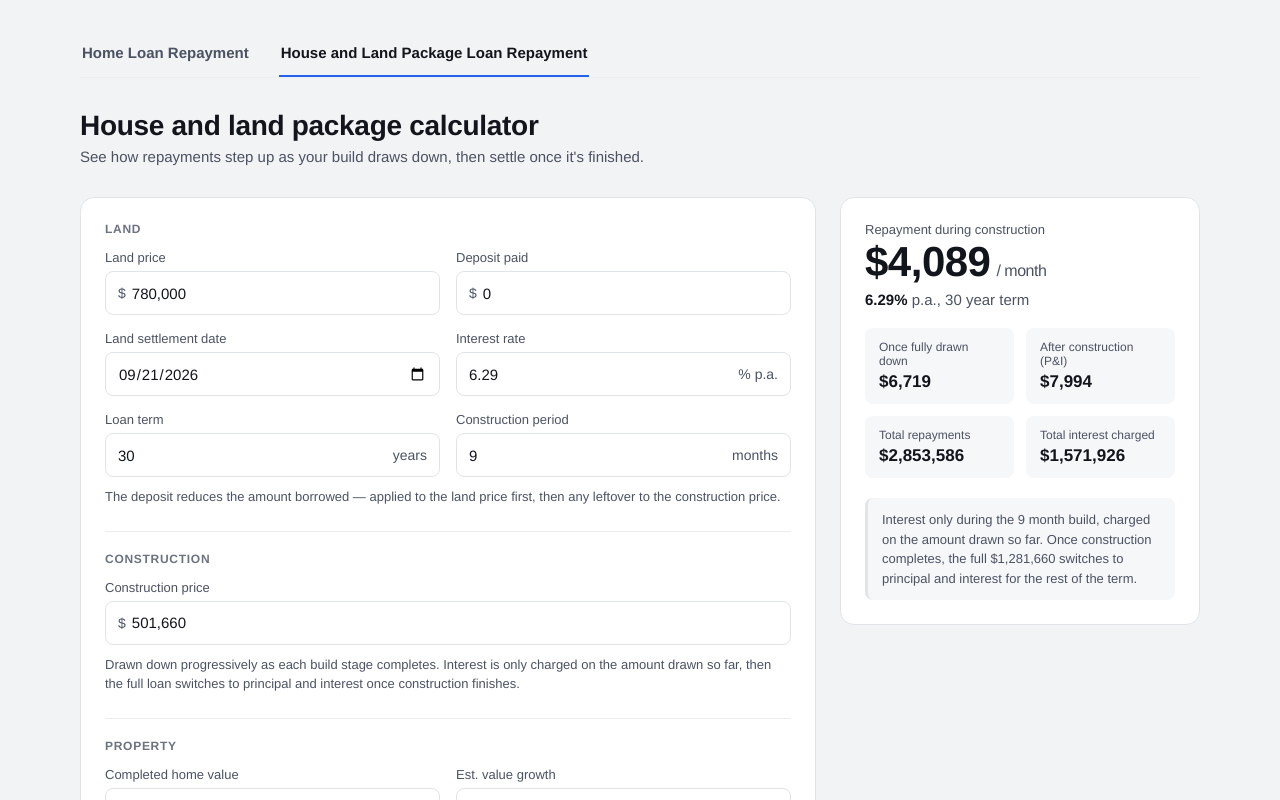
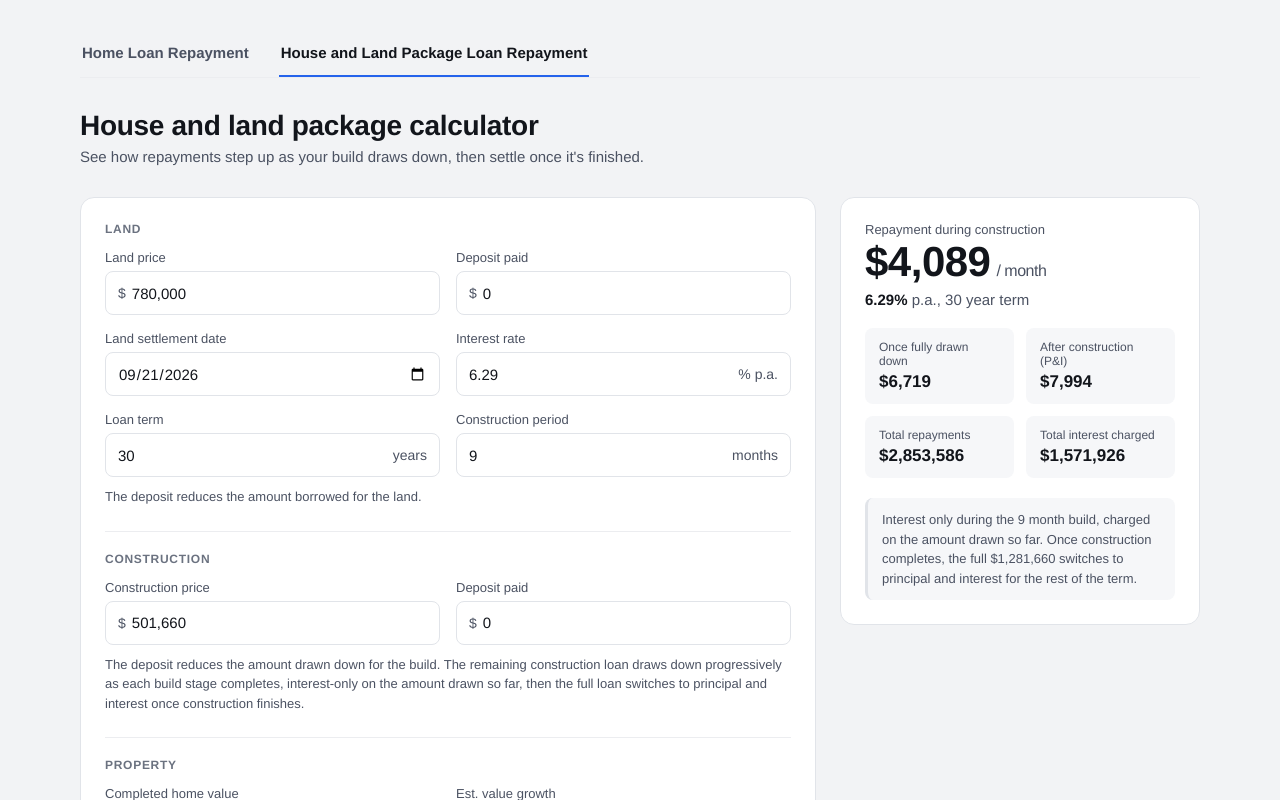
Before and after one commit to shubhankar1995/loan-calculators, a React (Vite) app: page / in a window 1280 px wide. Both pictures are taken after a click on the tab "House and Land Package Loan Repayment". Shown: the top 800 px of the page. Built offline with nearby package versions, Linux system fonts and the light colour scheme.

Commit message:
feat: rename depositAmount to landDepositAmount and add constructionDepositAmount for clarity

```diff
--- a/src/HouseAndLandCalculator.tsx
+++ b/src/HouseAndLandCalculator.tsx
@@ -14,7 +14,8 @@ type View = 'graph' | 'table'
 export function HouseAndLandCalculator() {
   const [landAmount, setLandAmount] = useState(780000)
   const [constructionAmount, setConstructionAmount] = useState(501660)
-  const [depositAmount, setDepositAmount] = useState(0)
+  const [landDepositAmount, setLandDepositAmount] = useState(0)
+  const [constructionDepositAmount, setConstructionDepositAmount] = useState(0)
   const [startDate, setStartDate] = useState(() => todayISODate())
   const [termYears, setTermYears] = useState(30)
   const [ratePercent, setRatePercent] = useState(6.29)
@@ -30,13 +31,23 @@ export function HouseAndLandCalculator() {
       calculateHouseAndLand({
         landAmount,
         constructionAmount,
-        depositAmount,
+        landDepositAmount,
+        constructionDepositAmount,
         termYears,
         annualRatePercent: ratePercent,
         constructionMonths,
         stages,
       }),
-    [landAmount, constructionAmount, depositAmount, termYears, ratePercent, constructionMonths, stages],
+    [
+      landAmount,
+      constructionAmount,
+      landDepositAmount,
+      constructionDepositAmount,
+      termYears,
+      ratePercent,
+      constructionMonths,
+      stages,
+    ],
   )
 
   const caption = `Interest rate ${ratePercent}% p.a., interest only for the ${constructionMonths} month build, then principal and interest of ${formatRepayment(
@@ -55,7 +66,8 @@ export function HouseAndLandCalculator() {
           <HouseAndLandInputs
             landAmount={landAmount}
             constructionAmount={constructionAmount}
-            depositAmount={depositAmount}
+            landDepositAmount={landDepositAmount}
+            constructionDepositAmount={constructionDepositAmount}
             startDate={startDate}
             termYears={termYears}
             ratePercent={ratePercent}
@@ -66,7 +78,8 @@ export function HouseAndLandCalculator() {
             advancedOpen={advancedOpen}
             onLandAmountChange={setLandAmount}
             onConstructionAmountChange={setConstructionAmount}
-            onDepositAmountChange={setDepositAmount}
+            onLandDepositAmountChange={setLandDepositAmount}
+            onConstructionDepositAmountChange={setConstructionDepositAmount}
             onStartDateChange={setStartDate}
             onTermChange={setTermYears}
             onRateChange={setRatePercent}
--- a/src/components/HouseAndLandInputs.tsx
+++ b/src/components/HouseAndLandInputs.tsx
@@ -5,7 +5,8 @@ import { formatNumber, parseNumber } from '../lib/format'
 interface Props {
   landAmount: number
   constructionAmount: number
-  depositAmount: number
+  landDepositAmount: number
+  constructionDepositAmount: number
   startDate: string
   termYears: number
   ratePercent: number
@@ -16,7 +17,8 @@ interface Props {
   advancedOpen: boolean
   onLandAmountChange: (value: number) => void
   onConstructionAmountChange: (value: number) => void
-  onDepositAmountChange: (value: number) => void
+  onLandDepositAmountChange: (value: number) => void
+  onConstructionDepositAmountChange: (value: number) => void
   onStartDateChange: (value: string) => void
   onTermChange: (value: number) => void
   onRateChange: (value: number) => void
@@ -30,7 +32,8 @@ interface Props {
 export function HouseAndLandInputs({
   landAmount,
   constructionAmount,
-  depositAmount,
+  landDepositAmount,
+  constructionDepositAmount,
   startDate,
   termYears,
   ratePercent,
@@ -41,7 +44,8 @@ export function HouseAndLandInputs({
   advancedOpen,
   onLandAmountChange,
   onConstructionAmountChange,
-  onDepositAmountChange,
+  onLandDepositAmountChange,
+  onConstructionDepositAmountChange,
   onStartDateChange,
   onTermChange,
   onRateChange,
@@ -59,8 +63,12 @@ export function HouseAndLandInputs({
     onConstructionAmountChange(parseNumber(event.target.value))
   }
 
-  const handleDepositAmount = (event: ChangeEvent<HTMLInputElement>) => {
-    onDepositAmountChange(parseNumber(event.target.value))
+  const handleLandDepositAmount = (event: ChangeEvent<HTMLInputElement>) => {
+    onLandDepositAmountChange(parseNumber(event.target.value))
+  }
+
+  const handleConstructionDepositAmount = (event: ChangeEvent<HTMLInputElement>) => {
+    onConstructionDepositAmountChange(parseNumber(event.target.value))
   }
 
   const handleHomeValue = (event: ChangeEvent<HTMLInputElement>) => {
@@ -92,14 +100,14 @@ export function HouseAndLandInputs({
           </div>
 
           <div className="field">
-            <label htmlFor="deposit-amount">Deposit paid</label>
+            <label htmlFor="land-deposit-amount">Deposit paid</label>
             <div className="control control--unit">
               <span className="control__prefix">$</span>
               <input
-                id="deposit-amount"
+                id="land-deposit-amount"
                 inputMode="numeric"
-                value={formatNumber(depositAmount)}
-                onChange={handleDepositAmount}
+                value={formatNumber(landDepositAmount)}
+                onChange={handleLandDepositAmount}
               />
             </div>
           </div>
@@ -155,16 +163,13 @@ export function HouseAndLandInputs({
             </div>
           </div>
         </div>
-        <p className="form-hint">
-          The deposit reduces the amount borrowed — applied to the land price first, then any
-          leftover to the construction price.
-        </p>
+        <p className="form-hint">The deposit reduces the amount borrowed for the land.</p>
       </div>
 
       <div className="form-section">
         <h3 className="form-section__title">Construction</h3>
         <div className="form-grid">
-          <div className="field field--full">
+          <div className="field">
             <label htmlFor="construction-amount">Construction price</label>
             <div className="control control--unit">
               <span className="control__prefix">$</span>
@@ -176,9 +181,23 @@ export function HouseAndLandInputs({
               />
             </div>
           </div>
+
+          <div className="field">
+            <label htmlFor="construction-deposit-amount">Deposit paid</label>
+            <div className="control control--unit">
+              <span className="control__prefix">$</span>
+              <input
+                id="construction-deposit-amount"
+                inputMode="numeric"
+                value={formatNumber(constructionDepositAmount)}
+                onChange={handleConstructionDepositAmount}
+              />
+            </div>
+          </div>
         </div>
         <p className="form-hint">
-          Drawn down progressively as each build stage completes. Interest is only charged on the
+          The deposit reduces the amount drawn down for the build. The remaining construction
+          loan draws down progressively as each build stage completes, interest-only on the
           amount drawn so far, then the full loan switches to principal and interest once
           construction finishes.
         </p>
--- a/src/lib/houseAndLand.ts
+++ b/src/lib/houseAndLand.ts
@@ -27,8 +27,10 @@ export interface HouseAndLandInput {
   landAmount: number
   /** Cost of the build, drawn down progressively as each stage completes. */
   constructionAmount: number
-  /** Cash paid upfront, reducing the amount borrowed — applied to the land price first, then construction. */
-  depositAmount: number
+  /** Cash paid upfront against the land price, reducing the amount borrowed for the land. */
+  landDepositAmount: number
+  /** Cash paid upfront against the construction price, reducing the amount drawn down for the build. */
+  constructionDepositAmount: number
   /** Loan term in years, counted from the start date (land settlement). */
   termYears: number
   annualRatePercent: number
@@ -63,11 +65,13 @@ export interface HouseAndLandResult {
 export function calculateHouseAndLand(input: HouseAndLandInput): HouseAndLandResult {
   const landPrice = sanitise(input.landAmount)
   const constructionPrice = sanitise(input.constructionAmount)
-  const totalPrice = landPrice + constructionPrice
-  const deposit = Math.min(Math.max(input.depositAmount, 0) || 0, totalPrice)
-  const depositOnLand = Math.min(deposit, landPrice)
-  const landAmount = landPrice - depositOnLand
-  const constructionAmount = constructionPrice - (deposit - depositOnLand)
+  const landDeposit = Math.min(Math.max(input.landDepositAmount, 0) || 0, landPrice)
+  const constructionDeposit = Math.min(
+    Math.max(input.constructionDepositAmount, 0) || 0,
+    constructionPrice,
+  )
+  const landAmount = landPrice - landDeposit
+  const constructionAmount = constructionPrice - constructionDeposit
   const termYears = sanitise(input.termYears)
   const annualRate = Number.isFinite(input.annualRatePercent)
     ? Math.max(input.annualRatePercent, 0) / 100
```
Also changed, not shown: 1 other file (tests, documents, lock files or other folders).
